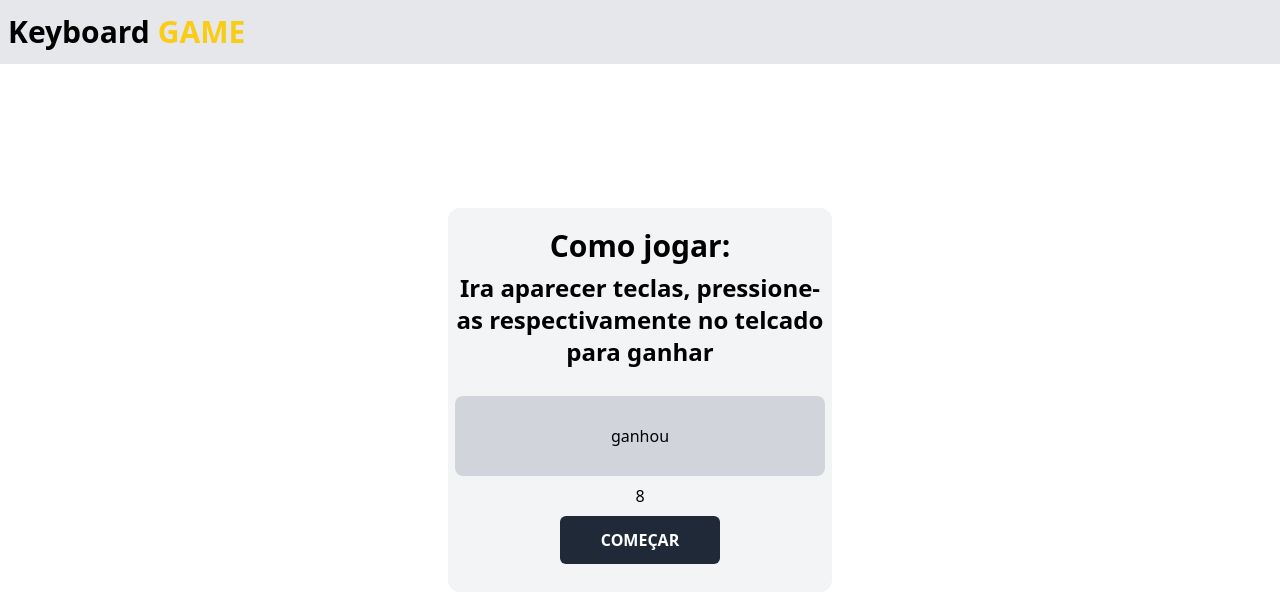
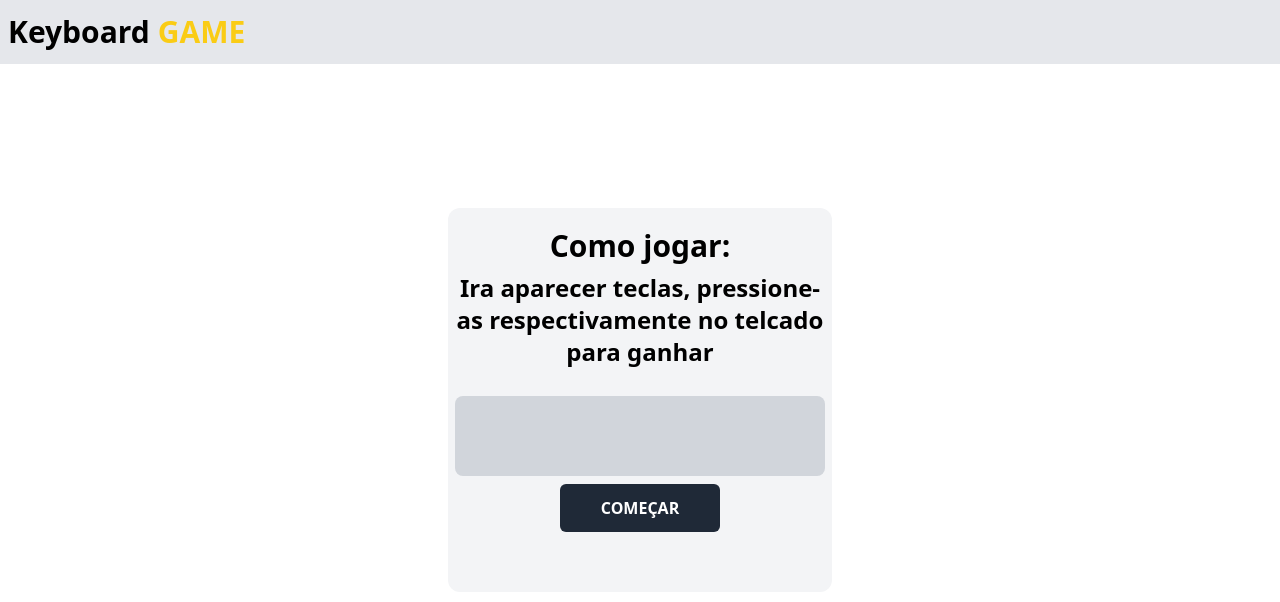
Before and after one commit to LeoShumacher/keyboard-game, a Next.js app: page / in a window 1280 px wide. Shown: the top 602 px of the page. Built offline with nearby package versions, Linux system fonts and the light colour scheme.

Commit message:
fix: restart bug

```diff
--- a/src/app/page.tsx
+++ b/src/app/page.tsx
@@ -1,15 +1,14 @@
 "use client";
 
 import Container from "@/components/Container";
-import Header from "@/components/Header";
 import Rules from "@/components/Rules";
 import { useEffect, useState } from "react";
 
 export default function Home() {
   const [generatedLetters, setGeneratedLetters] = useState<string[]>([]);
-  const [time, setTime] = useState(8);
+  const [time, setTime] = useState(0);
   const [startCountdown, setStartCountdown] = useState(false);
-  const [keyPressed, setKeyPressed] = useState<string>();
+  const [letterBoolean, setLetterBoolean] = useState(false);
   const alphabet = "ABCDEFGHIJKLMNOPQRSTUVWXYZ".split("");
 
   function RandomKey() {
@@ -32,8 +31,7 @@ export default function Home() {
         (keyCode >= 97 && keyCode <= 122)
       ) {
         const keyPress = String.fromCharCode(keyCode).toUpperCase();
-        console.log("Letra:", keyPress);
-        setKeyPressed(keyPress);
+
         if (generatedLetters.includes(keyPress)) {
           generatedLetters.shift();
         }
@@ -53,27 +51,20 @@ export default function Home() {
 
   const StartGame = () => {
     RandomKey();
+    setTime(10);
+    setLetterBoolean(true);
     setStartCountdown(true);
   };
 
   return (
     <main className="w-full h-full flex flex-col sm:items-center justify-center">
-      {/* {time === 0 ? (
-        <p> Perdeu</p>
-        ) : generatedLetters.length === 0 ? (
-          <p>ganhou</p>
-          ) : (
-            generatedLetters.map((index, letters) => (
-              <span key={letters}> {index}</span>
-              ))
-              )}
-        */}
-
       <Container>
         <Rules />
         <div className="bg-gray-300 w-[370px] h-20 rounded-lg flex justify-center">
           <div className="flex items-center justify-center gap-3 ">
-            {generatedLetters.length === 0
+
+            {letterBoolean === true
+              ? generatedLetters.length === 0
                 ? "ganhou"
                 : time === 0
                 ? "perdeu"
@@ -84,17 +75,20 @@ export default function Home() {
                     >
                       {index}
                     </span>
-                ))}
+                  ))
+              : ""}
           </div>
         </div>
-        {time}
-
+        {time > 0 ? (
+          <p>Tempo: {time}</p>
+        ) : (
           <button
             className="w-40 h-12 rounded-md font-semibold text-white bg-gray-800  hover:bg-slate-800/90"
             onClick={StartGame}
           >
             COMEÇAR
           </button>
+        )}
       </Container>
     </main>
   );
```
Lines whose indentation alone changed are shown as unchanged.
